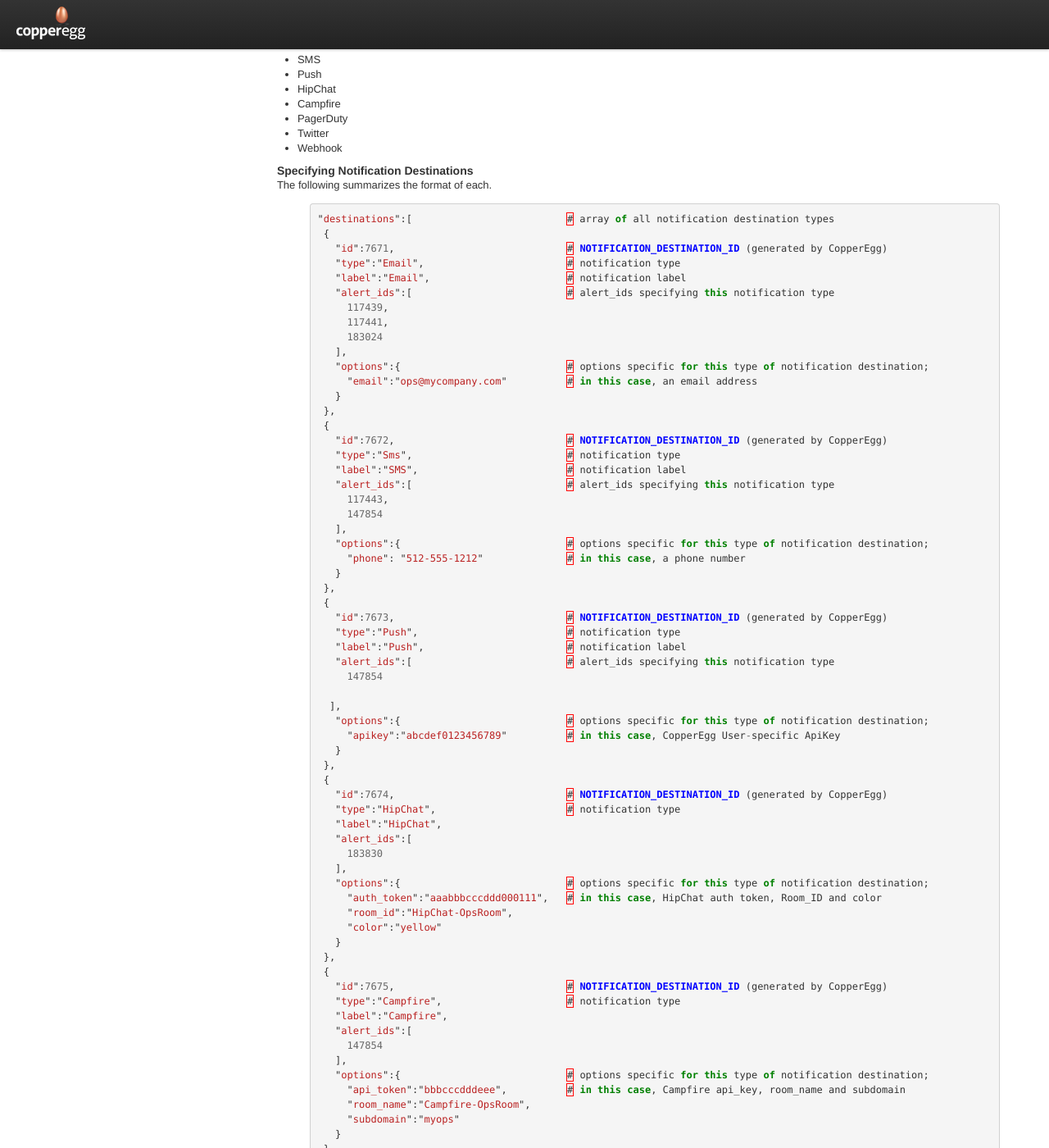
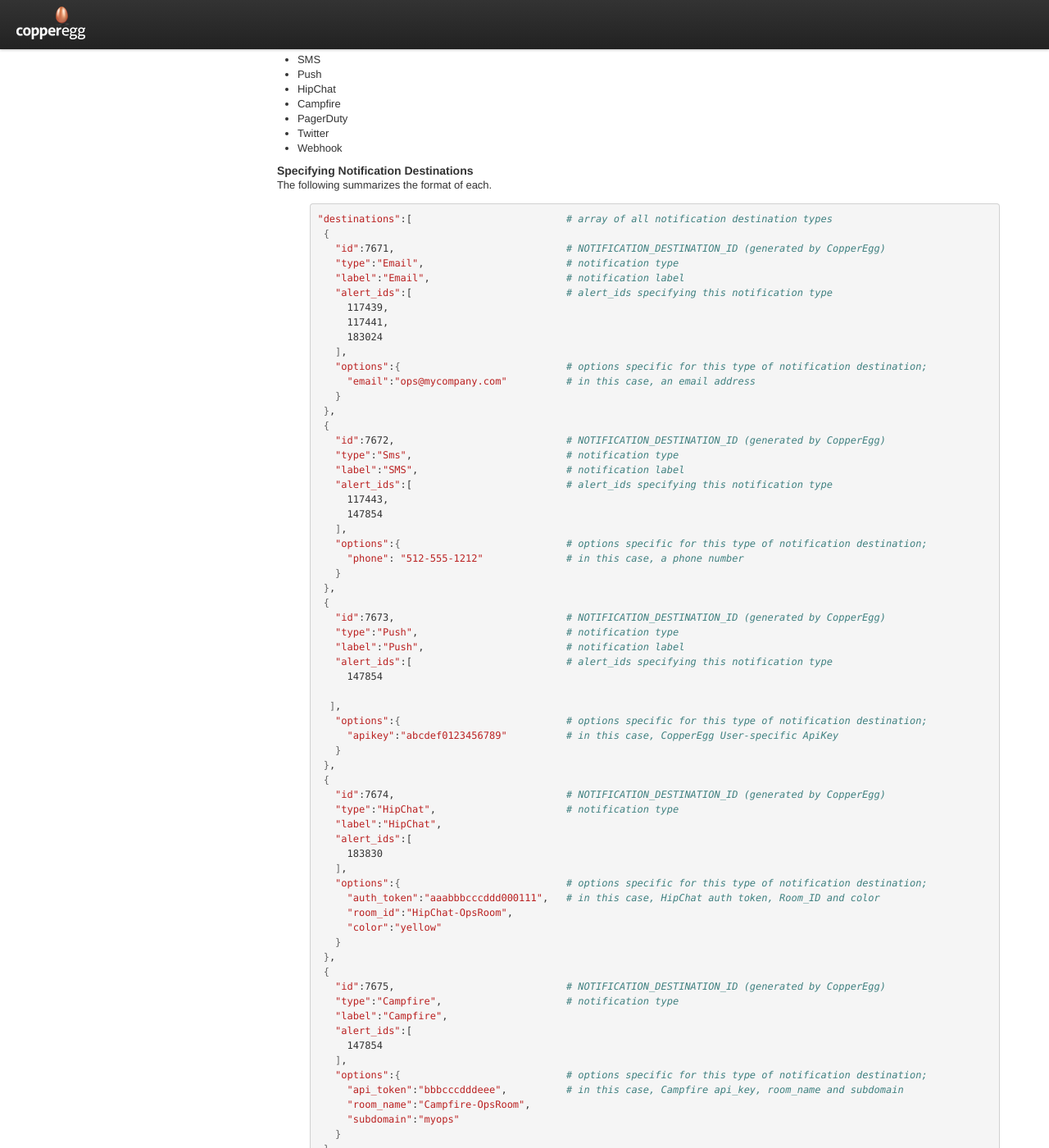
Before and after one commit to CopperEgg/apidocs, a Jekyll site: the page built from alerts/profiles.md, in a window 1280 px wide and 1400 px high, scrolled down 1413 px. Shown: the whole window at 82% size. Built offline with Jekyll 4.4.1, drawn with Linux system fonts in a browser that asks for light colours; some of the changed text lies outside the part shown.

Commit message:
Formatting updates

```diff
--- a/alerts/profiles.md
+++ b/alerts/profiles.md
@@ -94,7 +94,7 @@ Today there are 8 Notification Destination types defined:
 
 The following summarizes the format of each.
 
-{% highlight javascript %}
+{% highlight sh %}
 "destinations":[                          # array of all notification destination types
  {
    "id":7671,                             # NOTIFICATION_DESTINATION_ID (generated by CopperEgg)
```
Also changed, not shown: other parts of alerts/profiles.md (+1 -1 lines).
